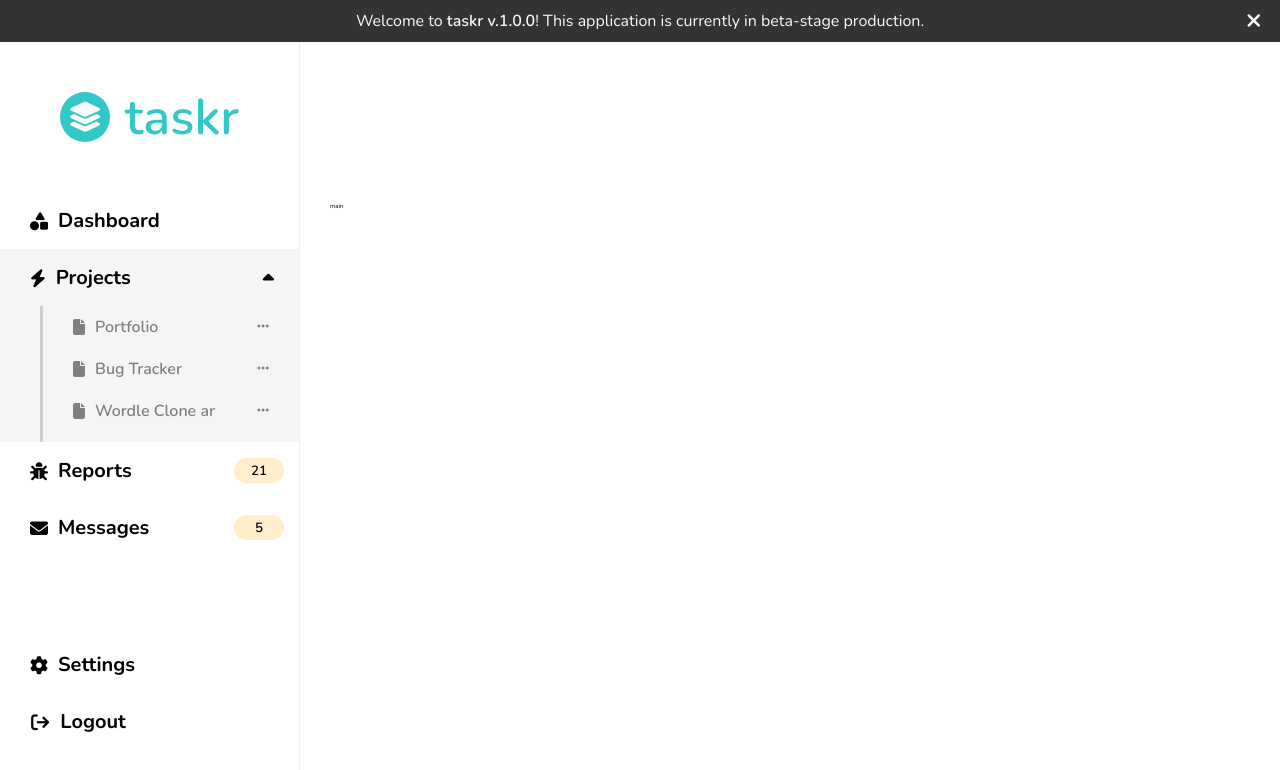
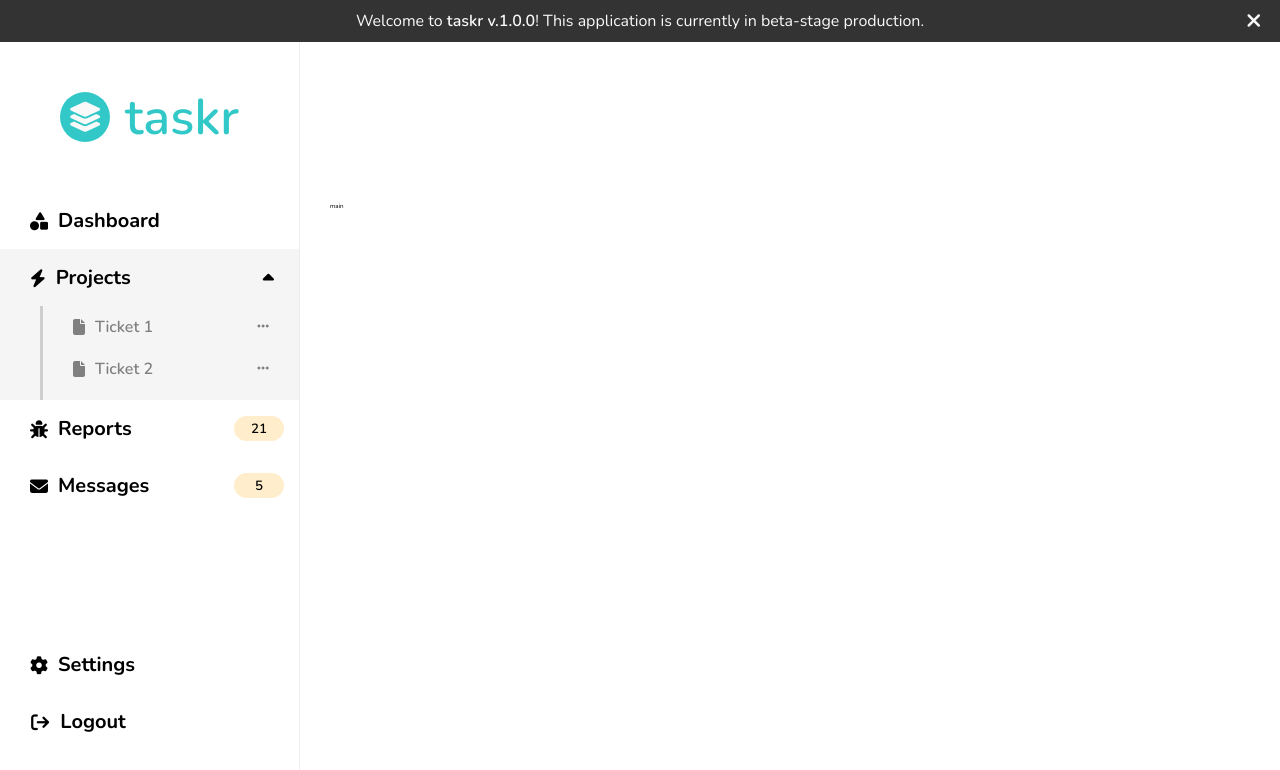
Before and after one commit to Web-Dev-Dan/taskr, a React (Create React App) app: page / in a window 1280 px wide. Both pictures are taken after a click on the button "Projects". Shown: the top 770 px of the page. Built offline with nearby package versions, Linux system fonts and the light colour scheme.

Commit message:
Made DropdownOption component and rendered data from App.js

```diff
--- a/src/components/Aside/Aside.js
+++ b/src/components/Aside/Aside.js
@@ -18,6 +18,7 @@ function Aside({ data }) {
                     <Dropdown
                         icon="fa-solid fa-bolt"
                         title="Projects"
+                        data={data}
                     />
                     <NotifyButton
                         icon="fa-solid fa-bug"
--- a/src/reusable/dropdown/Dropdown.css
+++ b/src/reusable/dropdown/Dropdown.css
@@ -40,49 +40,3 @@
     border-left: 3px solid var(--color-gray-dark);
     padding-bottom: 10px;
 }
-
-.dropdown-content__inner {
-    display: flex;
-}
-
-.dropdown-content__inner:hover .dropdown-content__button,
-.dropdown-content__inner:hover .dropdown-content__options {
-    cursor: pointer;
-    background-color: var(--color-dark);
-    color: var(--color-light);
-}
-
-.dropdown-content__button {
-    background-color: var(--color-dropdown-hover);
-    color: var(--color-gray-darkest);
-    padding: 10px 10px 10px 30px;
-    flex: 1;
-    display: flex;
-    justify-content: flex-start;
-    align-items: center;
-}
-
-.dropdown-content__button--icon {
-    font-size: 1.6rem;
-    margin-right: 10px;
-}
-
-.dropdown-content__button--text {
-    font-size: 1.6rem;
-    font-weight: 600;
-    max-width: 120px;
-    white-space: nowrap;
-    overflow-x: scroll;
-    -ms-overflow-style: none;
-    scrollbar-width: none;
-}
-
-.dropdown-content__button--text::-webkit-scrollbar {
-    display: none;
-}
-
-.dropdown-content__options {
-    background-color: var(--color-dropdown-hover);
-    color: var(--color-gray-darkest);
-    padding: 0 30px;
-}
--- a/src/reusable/dropdown/Dropdown.js
+++ b/src/reusable/dropdown/Dropdown.js
@@ -1,8 +1,9 @@
 
 import './Dropdown.css';
 import { useState } from 'react';
+import DropdownOption from './DropdownOption';
 
-function Dropdown({ icon, title }) {
+function Dropdown({ icon, title, data }) {
     const [dropdownContentIsShown, setDropdownContentIsShown] = useState(false);
 
     function openDropdown() {
@@ -18,35 +19,16 @@ function Dropdown({ icon, title }) {
                 {dropdownContentIsShown ? <i className="dropdown-btn__icon fa-solid fa-caret-up"></i> : <i className="dropdown-btn__icon fa-solid fa-caret-down"></i>}
             </button>
             {dropdownContentIsShown && <div className="dropdown-content">
-                <div className="dropdown-content__inner">
-                    <button className="dropdown-content__button btn-transparent">
-                        <i className="dropdown-content__button--icon fa-solid fa-file"></i>
-                        <h4 className="dropdown-content__button--text">Portfolio</h4>
-                    </button>
-                    <button className="dropdown-content__options btn-transparent">
-                        <i className="fa-solid fa-ellipsis"></i>
-                    </button>
-                </div>
-
-                <div className="dropdown-content__inner">
-                    <button className="dropdown-content__button btn-transparent">
-                        <i className="dropdown-content__button--icon fa-solid fa-file"></i>
-                        <h4 className="dropdown-content__button--text">Bug Tracker</h4>
-                    </button>
-                    <button className="dropdown-content__options btn-transparent">
-                        <i className="fa-solid fa-ellipsis"></i>
-                    </button>
-                </div>
-
-                <div className="dropdown-content__inner">
-                    <button className="dropdown-content__button btn-transparent">
-                        <i className="dropdown-content__button--icon fa-solid fa-file"></i>
-                        <h4 className="dropdown-content__button--text">Wordle Clone and something else...</h4>
-                    </button>
-                    <button className="dropdown-content__options btn-transparent">
-                        <i className="fa-solid fa-ellipsis"></i>
-                    </button>
-                </div>
+                {data.items.map(item => {
+                    // console.log(item.name)
+                    return (
+                        <DropdownOption
+                            key={item.id}
+                            id={item.id}
+                            title={item.name}
+                        />
+                    )
+                })}
             </div>}
         </div>
     )
--- /dev/null
+++ b/src/reusable/dropdown/DropdownOption.css
@@ -0,0 +1,45 @@
+.dropdown-content__inner {
+    display: flex;
+}
+
+.dropdown-content__inner:hover .dropdown-content__button,
+.dropdown-content__inner:hover .dropdown-content__options {
+    cursor: pointer;
+    background-color: var(--color-dark);
+    color: var(--color-light);
+}
+
+.dropdown-content__button {
+    background-color: var(--color-dropdown-hover);
+    color: var(--color-gray-darkest);
+    padding: 10px 10px 10px 30px;
+    flex: 1;
+    display: flex;
+    justify-content: flex-start;
+    align-items: center;
+}
+
+.dropdown-content__button--icon {
+    font-size: 1.6rem;
+    margin-right: 10px;
+}
+
+.dropdown-content__button--text {
+    font-size: 1.6rem;
+    font-weight: 600;
+    max-width: 120px;
+    white-space: nowrap;
+    overflow-x: scroll;
+    -ms-overflow-style: none;
+    scrollbar-width: none;
+}
+
+.dropdown-content__button--text::-webkit-scrollbar {
+    display: none;
+}
+
+.dropdown-content__options {
+    background-color: var(--color-dropdown-hover);
+    color: var(--color-gray-darkest);
+    padding: 0 30px;
+}
--- /dev/null
+++ b/src/reusable/dropdown/DropdownOption.js
@@ -0,0 +1,18 @@
+
+import './DropdownOption.css';
+
+function DropdownOption({ id, title }) {
+    return (
+        <div className="dropdown-content__inner">
+            <button className="dropdown-content__button btn-transparent">
+                <i className="dropdown-content__button--icon fa-solid fa-file"></i>
+                <h4 className="dropdown-content__button--text">{title}</h4>
+            </button>
+            <button className="dropdown-content__options btn-transparent">
+                <i className="fa-solid fa-ellipsis"></i>
+            </button>
+        </div>
+    )
+}
+
+export default DropdownOption;
```
